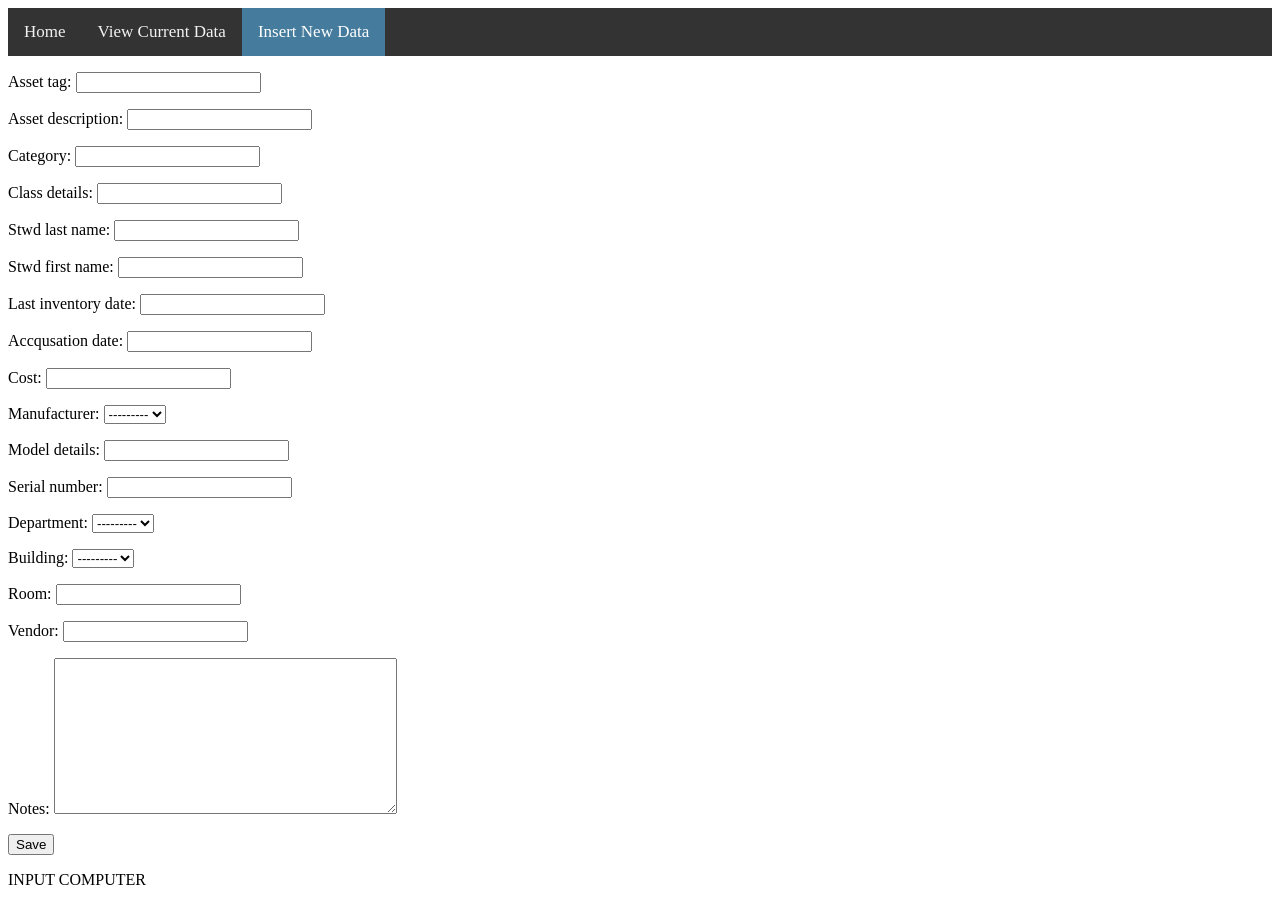
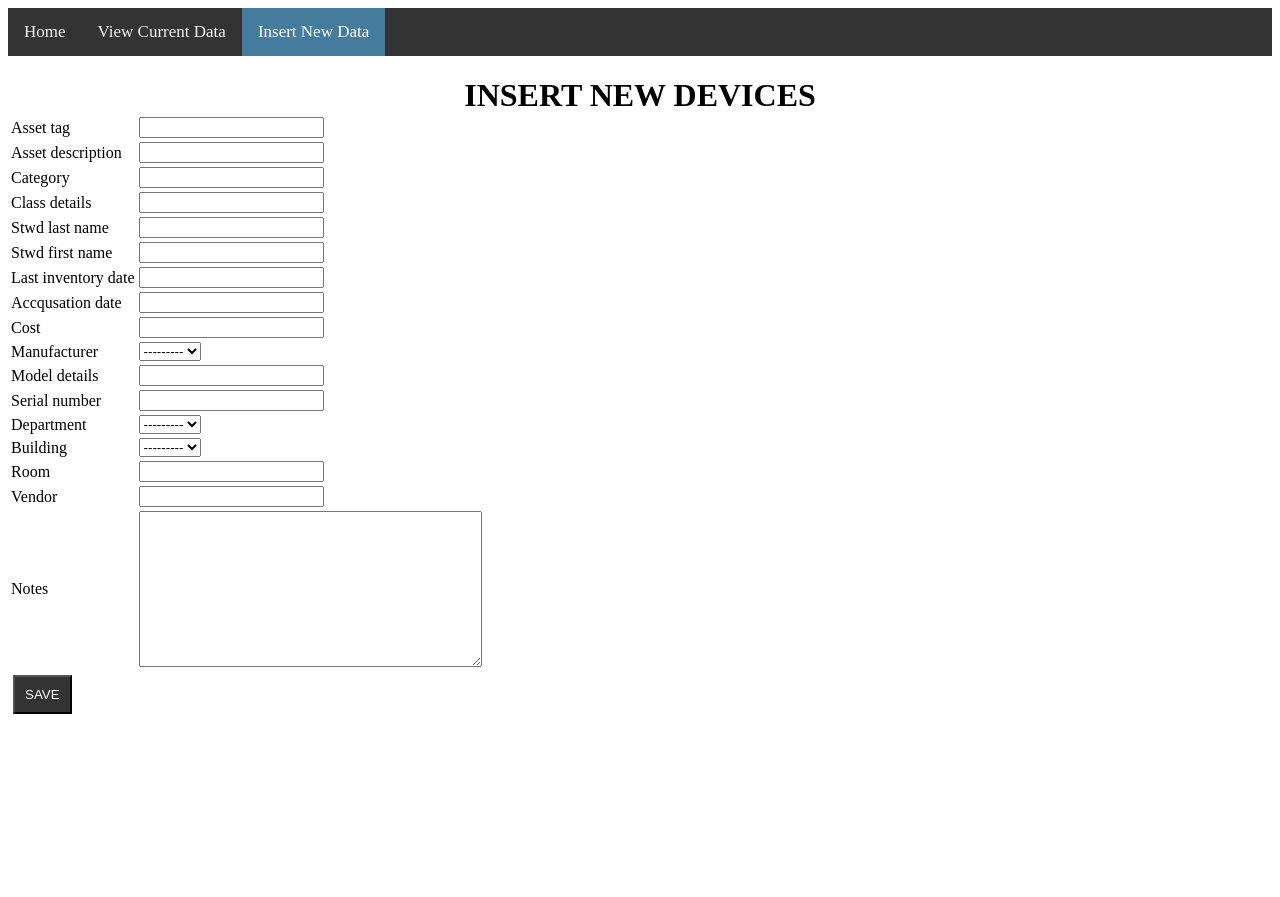
Before and after one commit to wadoodalam/Inventory_src, a Django app: page /insert/ in a window 1280 px wide. After the commit the page ends 714 px from the top, so only its background shows below. Run offline with Django 3.2, Linux system fonts and the light colour scheme; data that the repository does not hold is empty.

Commit message:
Add basic styling elements for input page

```diff
--- a/inventory_app/templates/input.html
+++ b/inventory_app/templates/input.html
@@ -1,6 +1,6 @@
 {% load static %}
 <head>
-	<link rel="stylesheet" href="{% static 'CSS/home.css' %}">
+	<link rel="stylesheet" href="{% static 'CSS/input.css' %}">
 </head>
 
 <div class="topnav">
@@ -8,12 +8,18 @@
 	<a href="/view">View Current Data</a>
 	<a class="active" href="/insert">Insert New Data</a>
 </div>
- {{title}}
+
+<h1> INSERT NEW DEVICES </h1>
+
 <form method="post" action="">
         {% csrf_token %}
-        {{form.as_p}}
-        <input type="submit" value="Save" />
+        <table>
+            {% for field in form %}
+                <tr>
+                    <td>{{ field.label}}</td>
+                    <td>{{ field }}</td>
+                </tr>
+            {% endfor %}
+        </table>
+        <button type = "submit"> SAVE </button>
 </form>
-<body>
-  INPUT COMPUTER
-</body>
--- /dev/null
+++ b/static/CSS/input.css
@@ -0,0 +1,56 @@
+.topnav {
+  background-color: #333;
+  overflow: hidden;
+}
+
+.topnav a {
+  float: left;
+  color: #f2f2f2;
+  text-align: center;
+  padding: 14px 16px;
+  text-decoration: none;
+  font-size: 17px;
+}
+
+.topnav a:hover {
+  background-color: #ddd;
+  color: black;
+}
+
+.topnav a.active {
+  background-color: #457b9d;
+  color: white;
+}
+
+h1 {
+  text-align: center;
+  padding: 0px 150px;
+  margin-bottom: 0px;
+}
+
+.searchbar {
+  text-align: center;
+  float: center;
+  padding: 15px;
+}
+
+.searchbar input[type='text'] {
+  width: 60%;
+  padding: 12px 20px;
+  margin: 8px 0;
+  margin-right: 7px;
+}
+
+button {
+  background-color: #333;
+  padding: 10px 10px;
+  margin-top: 10px;
+  color: white;
+  margin:5px;
+}
+
+.verticalCenter {
+  text-align: center;
+  float: center;
+  padding: 15px;
+}
```
Also changed, not shown: 1 other file.
